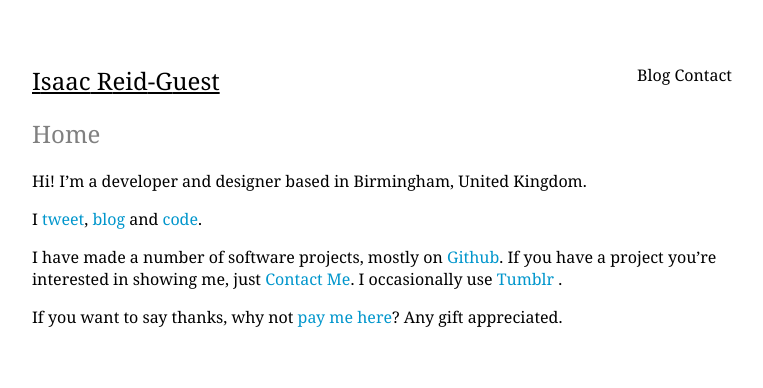
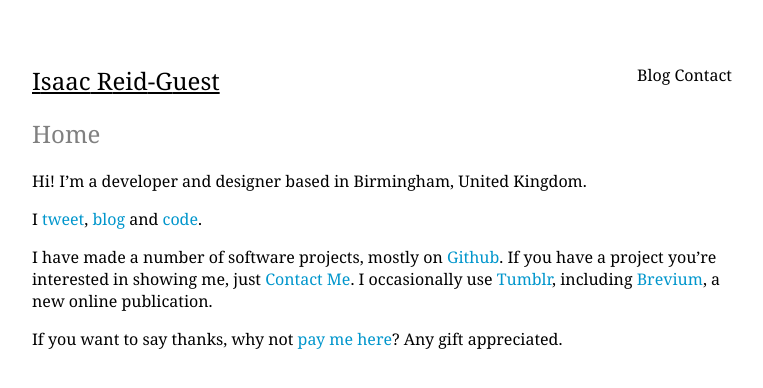
Before and after one commit to ir-g/ir-g.github.io, a Jekyll site: the page built from index.md, in a window 1280 px wide. Shown: the top 388 px of the page, without its empty margins (258-1021 px from the left). Built offline with Jekyll 4.4.1, drawn with Linux system fonts in a browser that asks for light colours.

Commit message:
Update index.md

```diff
--- a/index.md
+++ b/index.md
@@ -12,6 +12,6 @@ I have made a number of software projects, mostly on <a href="https://github.com
 <!--
 I also have some interest in UK and International politics, and the wider affect it can and does have.
 -->
-I occasionally use [Tumblr](http://ir-g.tumblr.com) .
+I occasionally use [Tumblr](http://ir-g.tumblr.com), including [Brevium](http://brevium-uk.tumblr.com/), a new online publication.
 
 If you want to say thanks, why not [pay me here](https://paypal.me/irg)? Any gift appreciated.
```
